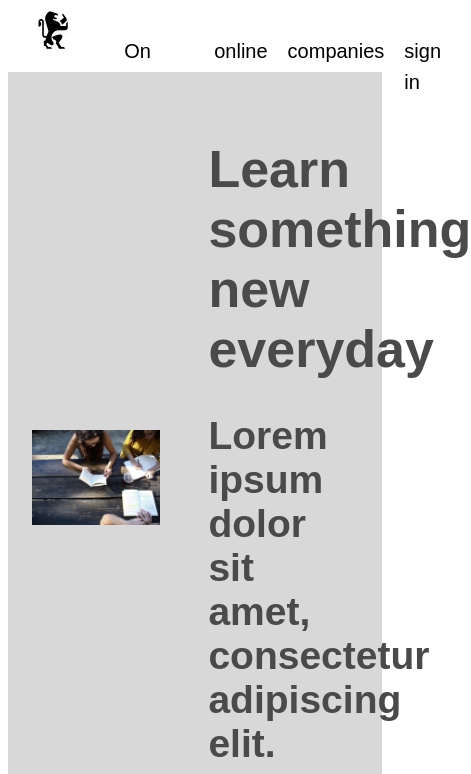
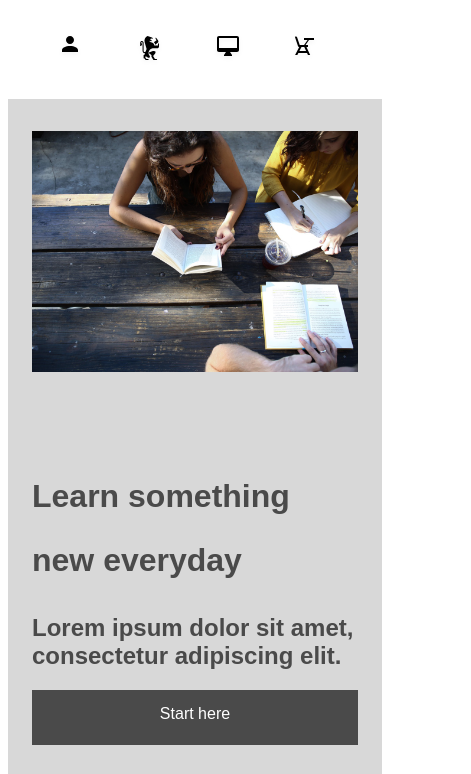
Before and after one commit to arstepan/Colmar-Academy, a plain HTML site: page index.html in a window 390 px wide. Shown: the top 774 px of the page, 471 px wide, since content can reach past the window. Drawn offline with Linux system fonts and the light colour scheme.

Commit message:
mobile version and footer

```diff
--- a/index.html
+++ b/index.html
@@ -7,15 +7,33 @@
     <title>Document</title>
 </head>
 <body>
-    <header>
+    <header class="desktop">
         <img class="logo" src="images/ic-logo.svg" >
-        <div class="menu">
+        <div class="menu ">
 
             <ul>
                 <li> <a href="#">On campus </a></li>
                 <li> <a href="#">  online </a> </li>
                 <li> <a href="#"> companies </a>  </li>
                 <li> <a href="#">  sign in </a> </li>
+
+            </ul>
+
+
+        </div>
+
+    </header>
+
+    <header class="mobile">
+
+
+        <div class="menu ">
+
+            <ul>
+                <li> <a href="#"><img src="images/ic-login.svg" alt=""> </a></li>
+                <li> <a href="#">  <img src="images/ic-logo.svg" alt=""> </a> </li>
+                <li> <a href="#"> <img src="images/ic-online.svg" alt=""> </a>  </li>
+                <li> <a href="#"> <img src="images/ic-on-campus.svg" alt=""> </a> </li>
 
             </ul>
 
@@ -255,12 +273,16 @@
 
 
         </div>
+    </main>
 
 
+    <footer>
 
+        <hr>
 
+        <p>&copy 2020 Colmar Academy</p>
 
-    </main>
+    </footer>
 
 
 </body>
--- a/style.css
+++ b/style.css
@@ -9,15 +9,22 @@ body{
    font-size: 1.625em;
     display: flex;
     flex-direction: column;
-
+    max-width: 100%;
 }
 
-header{
+header.desktop{
 
     height: 64px;
     display: flex;
     justify-content: space-between;
     margin: 0 24px;
+    width: 100%;
+
+}
+
+.mobile{
+
+    display: none;
 
 }
 
@@ -25,7 +32,7 @@ ul{
 
     display: flex;
     list-style: none;
-
+    margin-right: 24px;
 }
 
 ul li{
@@ -41,6 +48,9 @@ li a{
     font-size: 1.25rem;
 
 }
+
+
+
 
 .logo{
 
@@ -60,13 +70,14 @@ li a{
     background-color: #D8D8D8;
     display: flex;
     align-items: center;
+    width: 100%;
 
 }
 .button{
 
     text-decoration: none;
     background-color: #4A4A4A;
-    padding: 10px ;
+    padding-top: 15px ;
     color: white;
     font-weight: normal;
     display: block;
@@ -83,7 +94,14 @@ li a{
     margin: 0 auto;
     color: #4A4A4A;
     margin: 0 24px;
+    font-size: 1rem;
 
+
+}
+
+ h1 {
+
+     line-height: 2;
 
 }
 
@@ -183,3 +201,97 @@ li a{
     display: flex;
 
 }
+
+main{
+
+    width: 100%;
+
+}
+
+@media only screen and (max-width: 800px){
+
+    .learn_section{
+
+        flex-wrap: wrap;
+
+
+
+    }
+
+
+    .learn_section .pic{
+
+        width: 100%;
+
+    }
+
+    .content{
+
+        width: 100%;
+
+    }
+
+    .practice .left{
+
+        display: none;
+
+    }
+
+    .practice .right{
+
+        width: 100%;
+
+    }
+
+    .start-learning .box{
+
+        width: 100%;
+
+    }
+
+
+    .thesis .right{
+
+        display: none;
+
+
+    }
+
+    .thesis .left{
+
+        width: 100%;
+
+    }
+
+    header.desktop{
+
+        display: none;
+
+    }
+
+
+
+    .mobile ul li{
+
+        width: 100%;
+
+    }
+
+    header.mobile{
+
+        display: block;
+
+    }
+
+
+
+}
+
+footer{
+
+
+    float: left;
+    margin: 0 24px;
+    font-size: 1rem;
+
+}
```
